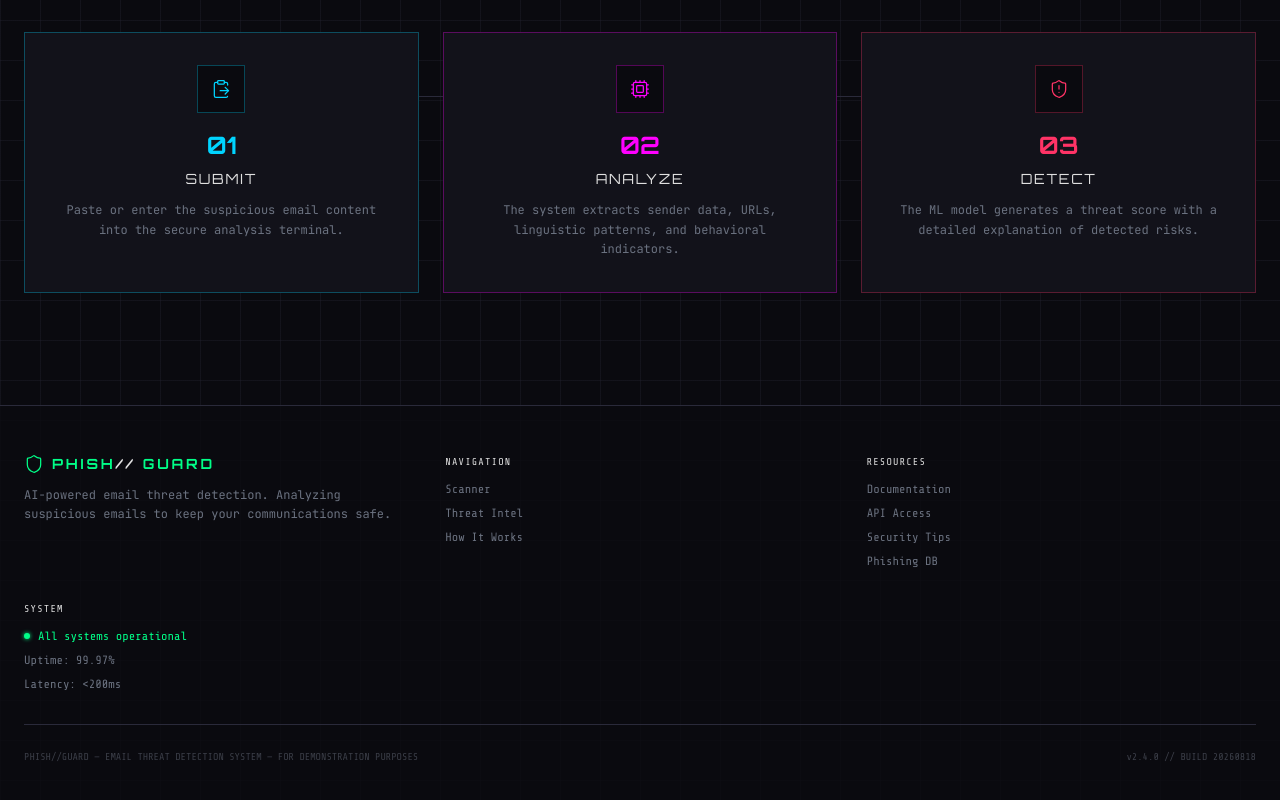
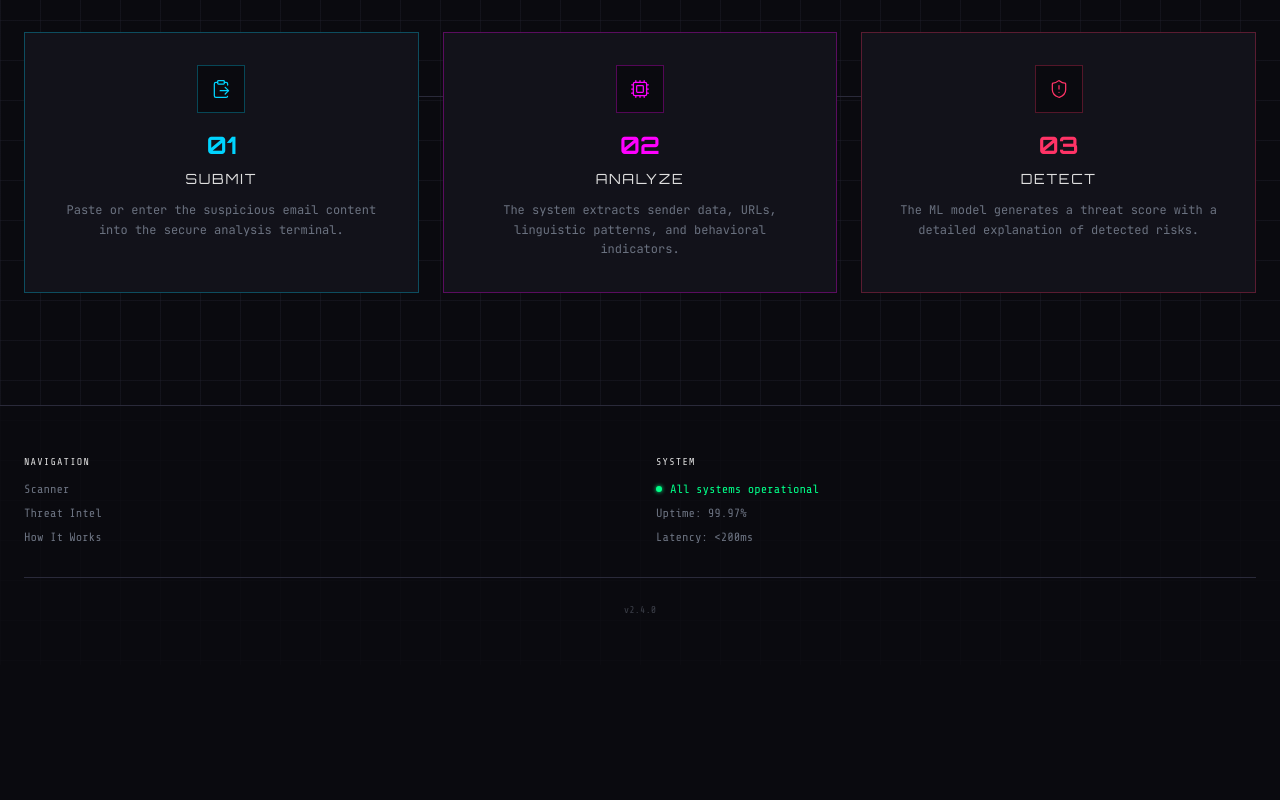
Before and after one commit to Ishita197397/email-phishing-detector, a React (Create React App) app in the folder frontend/: page / in a window 1280 px wide. Shown: the part 1980-2780 px from the top of the page. After the commit the page ends 2645 px from the top, so only its background shows below. Built offline with nearby package versions, Linux system fonts and the light colour scheme; the HTML template or start-up script is replaced by a standard one.

Commit message:
simplify footer

```diff
--- a/frontend/src/components/Footer.jsx
+++ b/frontend/src/components/Footer.jsx
@@ -1,24 +1,10 @@
 import React from 'react';
-import { Shield } from 'lucide-react';
 
 export default function Footer() {
   return (
     <footer className="border-t border-cyber-border bg-cyber-bg/80 mt-12">
       <div className="max-w-7xl mx-auto px-4 sm:px-6 py-8 sm:py-12">
-        <div className="grid sm:grid-cols-2 lg:grid-cols-3 gap-8">
-          {/* Brand */}
-          <div className="sm:col-span-2 lg:col-span-1">
-            <div className="flex items-center gap-2 mb-3">
-              <Shield className="w-5 h-5 text-safe" strokeWidth={1.5} />
-              <span className="font-display text-sm font-bold tracking-ultra-wide text-safe">
-                PHISH<span className="text-cyber-text">{'//'} </span>GUARD
-              </span>
-            </div>
-            <p className="font-body text-xs text-cyber-muted-text leading-relaxed">
-              AI-powered email threat detection. Analyzing suspicious emails to keep your communications safe.
-            </p>
-          </div>
-
+        <div className="grid sm:grid-cols-2 gap-8">
           {/* Navigation */}
           <div>
             <h4 className="font-label text-[10px] tracking-wide-label uppercase text-cyber-text mb-3">
@@ -26,20 +12,6 @@
             </h4>
             <div className="space-y-2">
               {['Scanner', 'Threat Intel', 'How It Works'].map((item) => (
-                <p key={item} className="font-label text-xs text-cyber-muted-text hover:text-safe transition-colors cursor-pointer">
-                  {item}
-                </p>
-              ))}
-            </div>
-          </div>
-
-          {/* Resources */}
-          <div>
-            <h4 className="font-label text-[10px] tracking-wide-label uppercase text-cyber-text mb-3">
-              RESOURCES
-            </h4>
-            <div className="space-y-2">
-              {['Documentation', 'API Access', 'Security Tips', 'Phishing DB'].map((item) => (
                 <p key={item} className="font-label text-xs text-cyber-muted-text hover:text-safe transition-colors cursor-pointer">
                   {item}
                 </p>
@@ -63,12 +35,9 @@
           </div>
         </div>
 
-        <div className="mt-8 pt-6 border-t border-cyber-border flex flex-col sm:flex-row items-center justify-between gap-4">
+        <div className="mt-8 pt-6 border-t border-cyber-border text-center">
           <p className="font-label text-[10px] text-cyber-muted-text/50">
-            PHISH//GUARD — EMAIL THREAT DETECTION SYSTEM — FOR DEMONSTRATION PURPOSES
-          </p>
-          <p className="font-label text-[10px] text-cyber-muted-text/50">
-            v2.4.0 // BUILD 20260818
+            v2.4.0
           </p>
         </div>
       </div>
```
